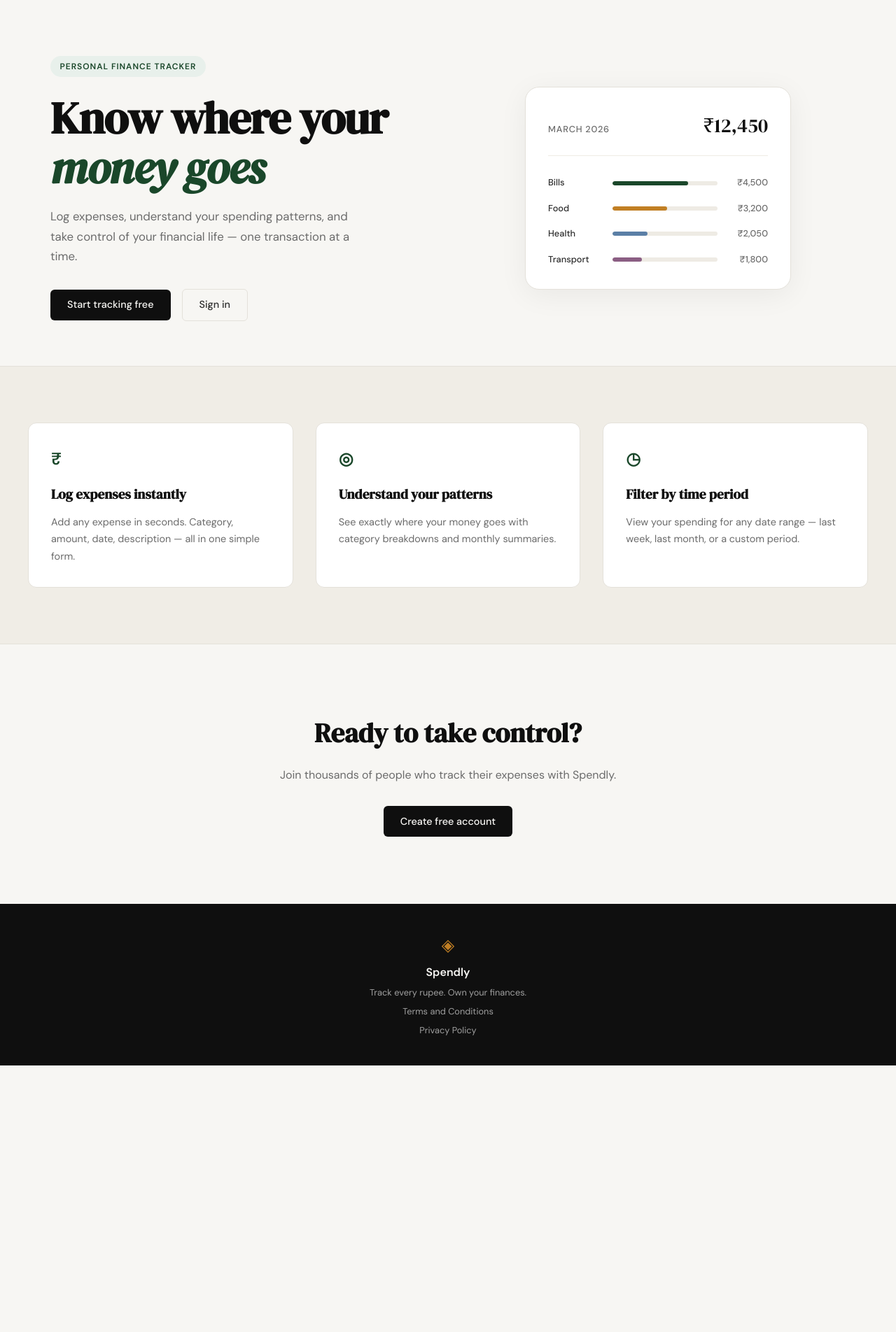
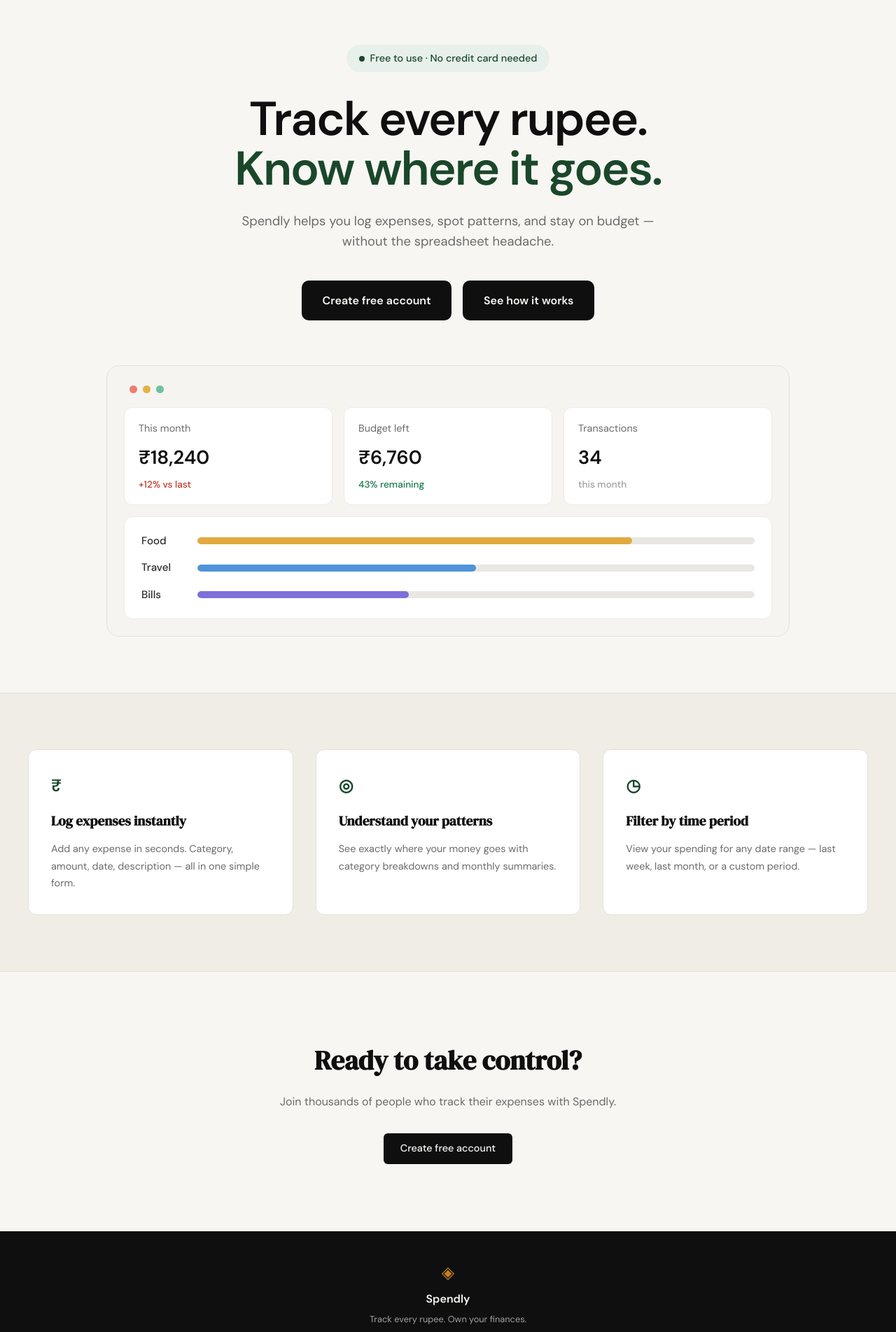
Before and after one commit to ritzm716/spendly, a Flask app: page / in a window 1280 px wide. Shown: the part 61-1965 px from the top of the page at 70% size. Before the commit the page ends 1584 px from the top, so only its background shows below. Run offline with Flask 3, Linux system fonts and the light colour scheme.

Commit message:
landing: redesign hero section to match mockup

```diff
--- /dev/null
+++ b/static/css/landing.css
@@ -0,0 +1,219 @@
+/* ------------------------------------------------------------------ */
+/* Hero — centered layout (overrides .hero rules in style.css)         */
+/* ------------------------------------------------------------------ */
+
+.hero {
+    display: block;
+    grid-template-columns: none;
+    max-width: 1040px;
+    margin: 0 auto;
+    padding: 4rem 2rem 5rem;
+    text-align: center;
+}
+
+.hero-inner {
+    max-width: 720px;
+    margin: 0 auto;
+}
+
+/* Badge */
+.hero-badge {
+    display: inline-flex;
+    align-items: center;
+    gap: 0.5rem;
+    background: var(--accent-light);
+    color: var(--accent);
+    font-size: 0.9rem;
+    font-weight: 500;
+    letter-spacing: 0;
+    text-transform: none;
+    padding: 0.5rem 1.1rem;
+    border-radius: 999px;
+    margin-bottom: 2rem;
+}
+
+.hero-badge-dot {
+    width: 8px;
+    height: 8px;
+    border-radius: 50%;
+    background: var(--accent);
+}
+
+/* Title — bold sans, two-tone */
+.hero-title {
+    font-family: var(--font-body);
+    font-weight: 700;
+    font-size: clamp(2.75rem, 6vw, 4.25rem);
+    line-height: 1.05;
+    letter-spacing: -0.03em;
+    color: var(--ink);
+    margin-bottom: 1.5rem;
+}
+
+.hero-title em {
+    font-style: normal;
+    color: var(--accent);
+}
+
+/* Subtitle */
+.hero-subtitle {
+    font-size: 1.15rem;
+    color: var(--ink-muted);
+    line-height: 1.6;
+    max-width: 620px;
+    margin: 0 auto 2.5rem;
+}
+
+/* Actions — two dark buttons */
+.hero-actions {
+    display: flex;
+    gap: 1rem;
+    justify-content: center;
+}
+
+.hero-actions .btn-primary,
+.hero-actions .btn-dark {
+    display: inline-block;
+    background: var(--ink);
+    color: var(--paper);
+    padding: 1rem 1.85rem;
+    border-radius: 10px;
+    font-family: var(--font-body);
+    font-size: 1rem;
+    font-weight: 600;
+    border: none;
+    cursor: pointer;
+    transition: background 0.2s;
+    text-decoration: none;
+}
+
+.hero-actions .btn-primary:hover,
+.hero-actions .btn-dark:hover {
+    background: #000;
+}
+
+/* ------------------------------------------------------------------ */
+/* Hero dashboard mock                                                 */
+/* ------------------------------------------------------------------ */
+
+.hero-dashboard {
+    max-width: 980px;
+    margin: 4rem auto 0;
+    background: #f5f4f1;
+    border: 1px solid var(--border);
+    border-radius: 18px;
+    padding: 1.5rem;
+    text-align: left;
+}
+
+/* Window dots */
+.dash-dots {
+    display: flex;
+    gap: 0.5rem;
+    padding: 0.25rem 0.5rem 1.25rem;
+}
+
+.dash-dot {
+    width: 11px;
+    height: 11px;
+    border-radius: 50%;
+}
+
+.dash-dot-r { background: #ec7e6d; }
+.dash-dot-y { background: #e3b341; }
+.dash-dot-g { background: #6cc1a0; }
+
+/* Stat cards */
+.dash-stats {
+    display: grid;
+    grid-template-columns: repeat(3, 1fr);
+    gap: 1rem;
+    margin-bottom: 1rem;
+}
+
+.dash-stat {
+    display: flex;
+    flex-direction: column;
+    background: var(--paper-card);
+    border: 1px solid var(--border-soft);
+    border-radius: 12px;
+    padding: 1.1rem 1.25rem;
+}
+
+.dash-stat-label {
+    font-size: 0.9rem;
+    color: var(--ink-muted);
+    margin-bottom: 0.5rem;
+}
+
+.dash-stat-value {
+    font-family: var(--font-body);
+    font-size: 1.7rem;
+    font-weight: 700;
+    color: var(--ink);
+    margin-bottom: 0.4rem;
+}
+
+.dash-stat-meta {
+    font-size: 0.85rem;
+    font-weight: 500;
+}
+
+.dash-up { color: var(--danger); }
+.dash-good { color: #1a7a4a; }
+.dash-muted { color: var(--ink-faint); }
+
+/* Category bars */
+.dash-bars {
+    display: flex;
+    flex-direction: column;
+    gap: 0.9rem;
+    background: var(--paper-card);
+    border: 1px solid var(--border-soft);
+    border-radius: 12px;
+    padding: 1.35rem 1.5rem;
+}
+
+.dash-bar-row {
+    display: grid;
+    grid-template-columns: 64px 1fr;
+    align-items: center;
+    gap: 1rem;
+}
+
+.dash-bar-label {
+    font-size: 0.95rem;
+    font-weight: 500;
+    color: var(--ink-soft);
+}
+
+.dash-bar-track {
+    height: 10px;
+    background: #e9e7e2;
+    border-radius: 999px;
+    overflow: hidden;
+}
+
+.dash-bar {
+    height: 100%;
+    border-radius: 999px;
+}
+
+.dash-bar-food { background: #e2a93f; }
+.dash-bar-travel { background: #4f93d9; }
+.dash-bar-bills { background: #7d70d8; }
+
+/* ------------------------------------------------------------------ */
+/* Responsive                                                          */
+/* ------------------------------------------------------------------ */
+
+@media (max-width: 700px) {
+    .hero-actions {
+        flex-direction: column;
+        align-items: stretch;
+    }
+
+    .dash-stats {
+        grid-template-columns: 1fr;
+    }
+}
--- a/templates/landing.html
+++ b/templates/landing.html
@@ -1,60 +1,73 @@
 {% extends "base.html" %}
 
 {% block title %}Spendly — Track Every Rupee{% endblock %}
+
+{% block head %}
+<link rel="stylesheet" href="{{ url_for('static', filename='css/landing.css') }}">
+{% endblock %}
 
 {% block content %}
 
 <section class="hero">
     <div class="hero-inner">
-        <div class="hero-badge">Personal Finance Tracker</div>
+        <div class="hero-badge">
+            <span class="hero-badge-dot"></span>
+            Free to use · No credit card needed
+        </div>
         <h1 class="hero-title">
-            Know where your<br>
-            <em>money goes</em>
+            Track every rupee.<br>
+            <em>Know where it goes.</em>
         </h1>
         <p class="hero-subtitle">
-            Log expenses, understand your spending patterns,
-            and take control of your financial life —
-            one transaction at a time.
+            Spendly helps you log expenses, spot patterns, and stay
+            on budget — without the spreadsheet headache.
         </p>
         <div class="hero-actions">
-            <a href="{{ url_for('register') }}" class="btn-primary">Start tracking free</a>
-            <a href="{{ url_for('login') }}" class="btn-ghost">Sign in</a>
+            <a href="{{ url_for('register') }}" class="btn-primary">Create free account</a>
+            <a href="#" class="btn-dark">See how it works</a>
         </div>
     </div>
-    <div class="hero-visual">
-        <div class="mock-card">
-            <div class="mock-card-header">
-                <span class="mock-label">March 2026</span>
-                <span class="mock-total">₹12,450</span>
+
+    <div class="hero-dashboard">
+        <div class="dash-dots">
+            <span class="dash-dot dash-dot-r"></span>
+            <span class="dash-dot dash-dot-y"></span>
+            <span class="dash-dot dash-dot-g"></span>
+        </div>
+        <div class="dash-stats">
+            <div class="dash-stat">
+                <span class="dash-stat-label">This month</span>
+                <span class="dash-stat-value">₹18,240</span>
+                <span class="dash-stat-meta dash-up">+12% vs last</span>
             </div>
-            <div class="mock-bars">
-                <div class="mock-bar-row">
-                    <span class="mock-cat">Bills</span>
-                    <div class="mock-bar-track">
-                        <div class="mock-bar" style="width: 72%"></div>
-                    </div>
-                    <span class="mock-amt">₹4,500</span>
+            <div class="dash-stat">
+                <span class="dash-stat-label">Budget left</span>
+                <span class="dash-stat-value">₹6,760</span>
+                <span class="dash-stat-meta dash-good">43% remaining</span>
+            </div>
+            <div class="dash-stat">
+                <span class="dash-stat-label">Transactions</span>
+                <span class="dash-stat-value">34</span>
+                <span class="dash-stat-meta dash-muted">this month</span>
+            </div>
+        </div>
+        <div class="dash-bars">
+            <div class="dash-bar-row">
+                <span class="dash-bar-label">Food</span>
+                <div class="dash-bar-track">
+                    <div class="dash-bar dash-bar-food" style="width: 78%"></div>
                 </div>
-                <div class="mock-bar-row">
-                    <span class="mock-cat">Food</span>
-                    <div class="mock-bar-track">
-                        <div class="mock-bar mock-bar-2" style="width: 52%"></div>
-                    </div>
-                    <span class="mock-amt">₹3,200</span>
+            </div>
+            <div class="dash-bar-row">
+                <span class="dash-bar-label">Travel</span>
+                <div class="dash-bar-track">
+                    <div class="dash-bar dash-bar-travel" style="width: 50%"></div>
                 </div>
-                <div class="mock-bar-row">
-                    <span class="mock-cat">Health</span>
-                    <div class="mock-bar-track">
-                        <div class="mock-bar mock-bar-3" style="width: 33%"></div>
-                    </div>
-                    <span class="mock-amt">₹2,050</span>
-                </div>
-                <div class="mock-bar-row">
-                    <span class="mock-cat">Transport</span>
-                    <div class="mock-bar-track">
-                        <div class="mock-bar mock-bar-4" style="width: 28%"></div>
-                    </div>
-                    <span class="mock-amt">₹1,800</span>
+            </div>
+            <div class="dash-bar-row">
+                <span class="dash-bar-label">Bills</span>
+                <div class="dash-bar-track">
+                    <div class="dash-bar dash-bar-bills" style="width: 38%"></div>
                 </div>
             </div>
         </div>
```
